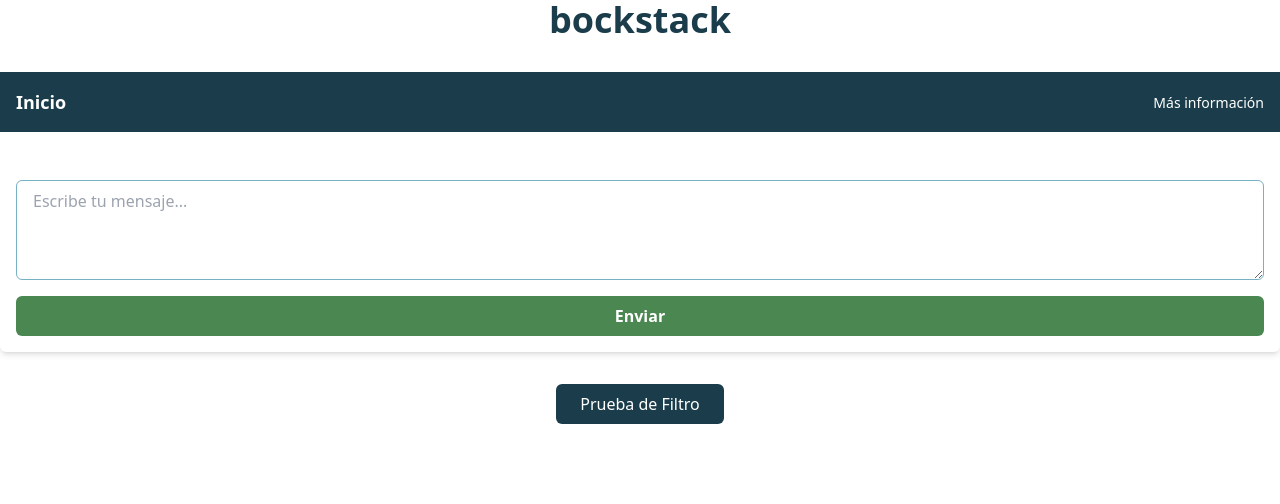
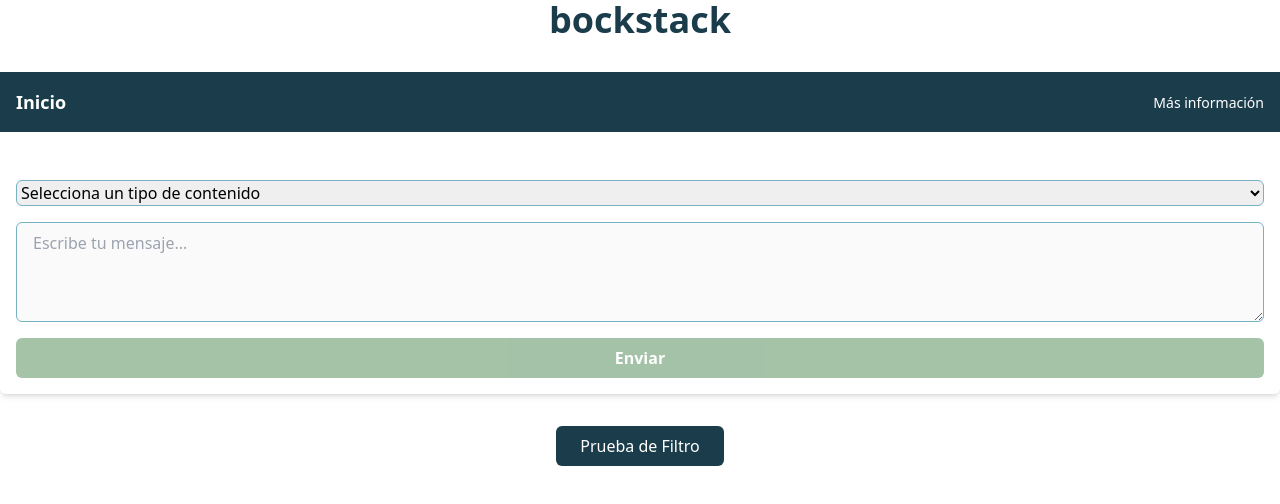
Before and after one commit to papitorico123/bockstack, a Nuxt app: page / in a window 1280 px wide. Shown: the top 504 px of the page. Built offline with nearby package versions, Linux system fonts and the light colour scheme.

Commit message:
actulize chatbox.vue + bookprompts.vue

```diff
--- a/components/Chatbox.vue
+++ b/components/Chatbox.vue
@@ -1,15 +1,39 @@
 <template>
   <div class="bg-white shadow-md rounded-md p-4 space-y-4">
     <div class="flex flex-col space-y-4">
-      <textarea
-        v-model="message"
-        class="w-full px-4 py-2 text-gray-900 border border-primary-light rounded-md min-h-[100px]"
-        placeholder="Escribe tu mensaje..."
-      ></textarea>
+      <select v-model="selectedPrompt" class="border border-primary-light rounded-md">
+        <option value="">Selecciona un tipo de contenido</option>
+        <option value="sinopsis">Sinopsis</option>
+        <option value="personaje">Personaje</option>
+        <option value="escena">Escena</option>
+        <option value="recomendacion">Recomendación</option>
+      </select>
+
+      <div v-if="selectedPrompt === 'sinopsis'">
+        <input type="text" v-model="sinopsisGenre" placeholder="Género" class="border border-primary-light rounded-md px-2 py-1" />
+        <input type="text" v-model="sinopsisTheme" placeholder="Tema" class="border border-primary-light rounded-md px-2 py-1" />
+      </div>
+
+      <div v-if="selectedPrompt === 'personaje'">
+        <input type="text" v-model="personajeArchetype" placeholder="Arquetipo" class="border border-primary-light rounded-md px-2 py-1" />
+      </div>
+
+      <div v-if="selectedPrompt === 'escena'">
+        <input type="text" v-model="escenaGenre" placeholder="Género" class="border border-primary-light rounded-md px-2 py-1" />
+        <input type="text" v-model="escenaSetting" placeholder="Escenario" class="border border-primary-light rounded-md px-2 py-1" />
+      </div>
+
+      <div v-if="selectedPrompt === 'recomendacion'">
+        <input type="text" v-model="recomendacionGenre" placeholder="Género" class="border border-primary-light rounded-md px-2 py-1" />
+        <input type="text" v-model="recomendacionTheme" placeholder="Tema" class="border border-primary-light rounded-md px-2 py-1" />
+        <input type="text" v-model="recomendacionAuthor" placeholder="Autor (opcional)" class="border border-primary-light rounded-md px-2 py-1" />
+      </div>
+
+      <textarea v-model="message" class="w-full px-4 py-2 text-gray-900 border border-primary-light rounded-md min-h-[100px]" placeholder="Escribe tu mensaje..." disabled></textarea>
 
       <button
         @click="sendMessage"
-        :disabled="isLoading"
+        :disabled="isLoading || !isFormValid"
         class="bg-secondary hover:bg-secondary-dark text-white font-semibold py-2 px-6 rounded-md transition-colors disabled:opacity-50"
       >
         {{ isLoading ? 'Enviando...' : 'Enviar' }}
@@ -19,10 +43,7 @@
         {{ error }}
       </div>
 
-      <div
-        v-if="response"
-        class="bg-gray-100 p-3 rounded-md text-gray-800"
-      >
+      <div v-if="response" class="bg-gray-100 p-3 rounded-md text-gray-800">
         {{ response }}
       </div>
     </div>
@@ -30,60 +51,105 @@
 </template>
 
 <script setup>
+import { ref, computed } from 'vue';
 import { GoogleGenerativeAI } from "@google/generative-ai";
+import { bookPrompts } from '@/utils/bookPrompts';
 
-const message = ref('')
-const response = ref('')
-const error = ref('')
-const isLoading = ref(false)
+// Variables para los prompts
+const selectedPrompt = ref('');
+const sinopsisGenre = ref('');
+const sinopsisTheme = ref('');
+const personajeArchetype = ref('');
+const escenaGenre = ref('');
+const escenaSetting = ref('');
+const recomendacionGenre = ref('');
+const recomendacionTheme = ref('');
+const recomendacionAuthor = ref('');
+
+const message = ref('');
+const response = ref('');
+const error = ref('');
+const isLoading = ref(false);
+
+// Valida si los campos estan completos
+const isFormValid = computed(() => {
+  if (selectedPrompt.value === 'sinopsis') {
+    return sinopsisGenre.value.trim() !== '' && sinopsisTheme.value.trim() !== '';
+  } else if (selectedPrompt.value === 'personaje') {
+    return personajeArchetype.value.trim() !== '';
+  } else if (selectedPrompt.value === 'escena') {
+    return escenaGenre.value.trim() !== '' && escenaSetting.value.trim() !== '';
+  } else if (selectedPrompt.value === 'recomendacion') {
+    return recomendacionGenre.value.trim() !== '' && recomendacionTheme.value.trim() !== '';
+  }
+  return false;
+});
 
 const sendMessage = async () => {
   // Resetear estados
-  error.value = ''
-  response.value = ''
+  error.value = '';
+  response.value = '';
+  message.value = '';
 
-  // Validaciones
-  if (!message.value.trim()) {
-    error.value = "El mensaje no puede estar vacío"
-    return
+  // Validación general
+  if (!isFormValid.value) {
+    error.value = "Completa todos los campos requeridos";
+    return;
   }
 
   try {
     // Activar estado de carga
-    isLoading.value = true
+    isLoading.value = true;
 
     const genAI = new GoogleGenerativeAI(
       useRuntimeConfig().public.geminiApiKey
-    )
+    );
 
     const model = genAI.getGenerativeModel({
-      model: "gemini-pro"
-    })
+      model: "gemini-pro",
+    });
 
+    // Construir el prompt dinámicamente
+    let prompt = '';
+    switch (selectedPrompt.value) {
+      case 'sinopsis':
+        prompt = bookPrompts.sinopsis(sinopsisGenre.value, sinopsisTheme.value);
+        break;
+      case 'personaje':
+        prompt = bookPrompts.personaje(personajeArchetype.value);
+        break;
+      case 'escena':
+        prompt = bookPrompts.escena(escenaGenre.value, escenaSetting.value);
+        break;
+      case 'recomendacion':
+        prompt = bookPrompts.recomendacion(recomendacionGenre.value, recomendacionTheme.value, recomendacionAuthor.value);
+        break;
+      default:
+        throw new Error("Tipo de prompt no válido");
+    }
 
-
+    message.value = prompt; // Actualiza el campo de texto
     // Añadir un contexto o sistema de instrucciones
     const chat = model.startChat({
       history: [],
       generationConfig: {
         maxOutputTokens: 500,
       },
-    })
+    });
 
-    const result = await chat.sendMessage(message.value)
+    const result = await chat.sendMessage(prompt);
 
     if (result) {
-      response.value = result.response.text()
+      response.value = result.response.text();
     } else {
-      throw new Error("No se pudo obtener respuesta")
+      throw new Error("No se pudo obtener respuesta");
     }
-
   } catch (err) {
-    console.error("Error detallado:", err)
-    error.value = `Error: ${err.message || 'Problema de conexión'}`
+    console.error("Error detallado:", err);
+    error.value = `Error: ${err.message || 'Problema de conexión'}`;
   } finally {
     // Desactivar estado de carga
-    isLoading.value = false
+    isLoading.value = false;
   }
-}
+};
 </script>
--- a/utils/bookPrompts.ts
+++ b/utils/bookPrompts.ts
@@ -20,8 +20,15 @@ export const bookPrompts = {
     - Descripción atmosférica
     - Diálogos naturales
     - Revelación de tensiones
-    `
-  }
+  `,
+  recomendacion: (genre: any, theme: any, author:any) => `
+    Recomienda 5 libros basados en los siguientes criterios:
+    - Género: ${genre}
+    - Tema: ${theme}
+    - Si tiene alguna preferencia sobre algun autor: ${author}
+    - Incluye: Titulo del libro, autor, breve descripcion del libro.
+  `,
+};
 
 export const Chatbox = async (type: any, params: any) => {
   try {
```
Lines whose indentation alone changed are shown as unchanged.
